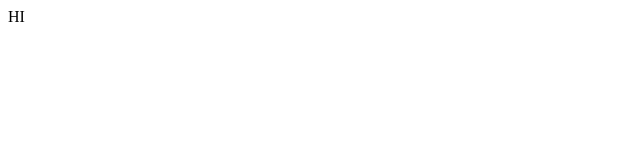
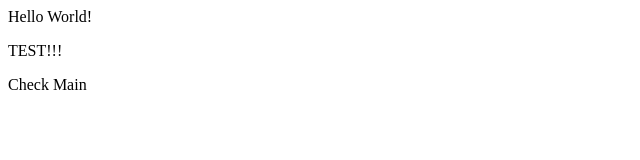
Before and after one commit to JunLDave/TEST, a plain HTML site: page index.html in a window 1280 px wide. Shown: the whole page, without its empty margins (0-640 px from the left). Drawn offline with Linux system fonts and the light colour scheme.

Commit message:
Change title & add contents in form

```diff
--- a/index.html
+++ b/index.html
@@ -1,8 +1,10 @@
 <html>
 	<head>
-		<title>TEST </title>
+		<title>TEST2222</title>
 	</head>
 	<body>
-		<p>HI</p>
+		<p>Hello World!</p>
+		<div><p>TEST!!!</p></div>
+		Check Main
 	</body>
 </html/>
```
